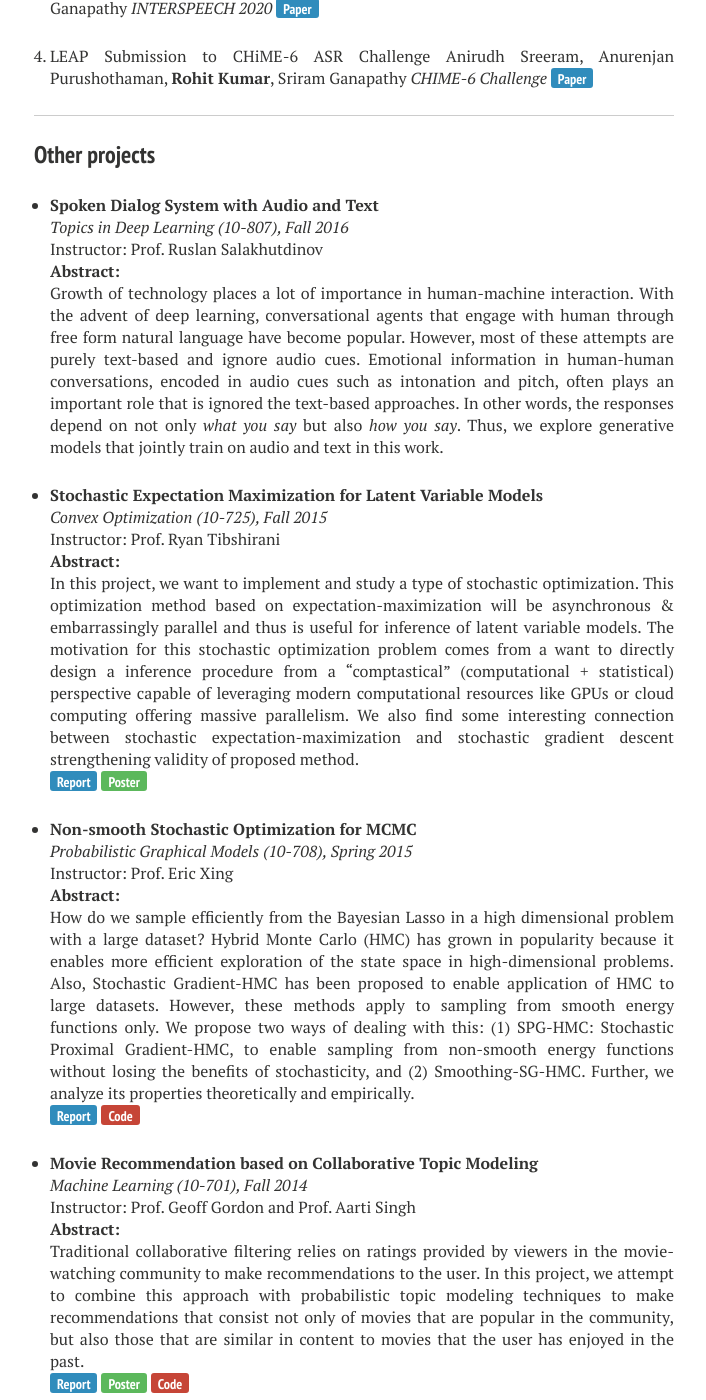
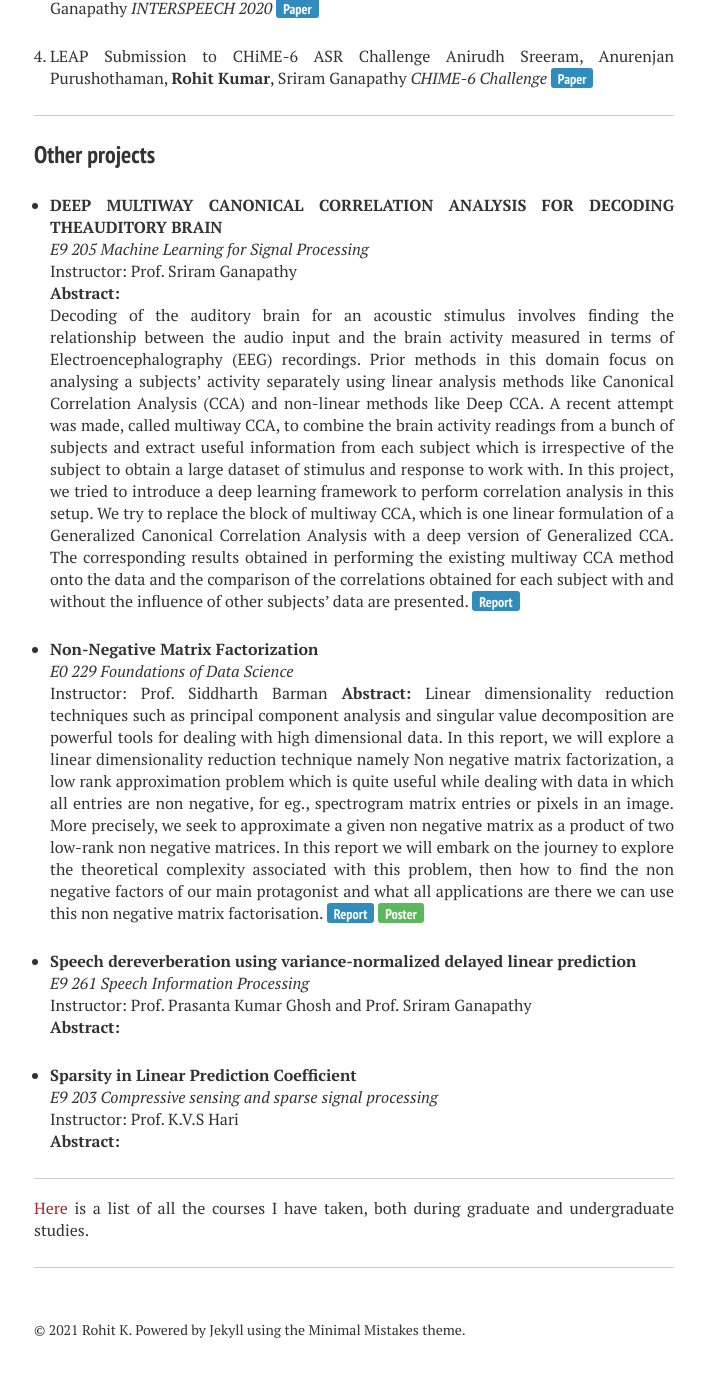
Before and after one commit to RhtK07/RhtK07.github.io, a Jekyll site: the page built from research/index.md, in a window 1280 px wide and 1400 px high, scrolled down 1371 px. Shown: the whole window, without its empty margins (286-992 px from the left). Built offline with Jekyll 4.4.1, drawn with Linux system fonts in a browser that asks for light colours; nearby versions of some CDN libraries; some of the changed text lies outside the part shown.

Commit message:
Research

```diff
--- a/research/index.md
+++ b/research/index.md
@@ -69,112 +69,33 @@ Anirudh Sreeram, Anurenjan Purushothaman, **Rohit Kumar**, Sriram Ganapathy
 
 ### Other projects
 
-* **Spoken Dialog System with Audio and Text**
-*Topics in Deep Learning (10-807), Fall 2016*
-Instructor: Prof. Ruslan Salakhutdinov
+* **DEEP MULTIWAY CANONICAL CORRELATION ANALYSIS FOR DECODING THEAUDITORY BRAIN**
+*E9 205 Machine Learning for Signal Processing*
+Instructor: Prof. Sriram Ganapathy
 **Abstract:**
-Growth of technology places a lot of importance in human-machine interaction.
-With the advent of deep learning, conversational agents that engage with human through free form natural language have become popular.
-However, most of these attempts are purely text-based and ignore audio cues.
-Emotional information in human-human conversations, encoded in audio cues such as intonation and pitch, often plays an important role that is ignored the text-based approaches.
-In other words, the responses depend on not only *what you say* but also *how you say*.
-Thus, we explore generative models that jointly train on audio and text in this work.
+Decoding of the auditory brain for an acoustic stimulus involves finding the relationship between the audio input and the brain activity measured in terms of Electroencephalography (EEG) recordings. Prior methods in this domain focus on analysing a subjects' activity separately using linear analysis methods like Canonical Correlation Analysis (CCA) and non-linear methods like Deep CCA. A recent attempt was made, called multiway CCA, to combine the brain activity readings from a bunch of subjects and extract useful information from each subject which is irrespective of the subject to obtain a large dataset of stimulus and response to work with. In this project, we tried to introduce a deep learning framework to perform correlation analysis in this setup. We try to replace the block of multiway CCA, which is one linear formulation of a Generalized Canonical Correlation Analysis with a deep version of Generalized CCA. The corresponding results obtained in performing the existing multiway CCA method onto the data and the comparison of the correlations obtained for each subject with and without the influence of other subjects' data are presented.
+[<button type="button" class="btn btn-info">Report</button>](/reports/F15-CO-Report.pdf)
 
-* **Stochastic Expectation Maximization for Latent Variable Models**
-*Convex Optimization (10-725), Fall 2015*
-Instructor: Prof. Ryan Tibshirani
+* **Non-Negative Matrix Factorization**
+*E0 229 Foundations of Data Science*
+Instructor: Prof. Siddharth Barman
 **Abstract:**
-In this project, we want to implement and study a type of stochastic optimization.
-This optimization method based on expectation-maximization will be asynchronous & embarrassingly parallel and thus is useful for inference of latent variable models.
-The motivation for this stochastic optimization problem comes from a want to directly design a inference procedure from a "comptastical" (computational + statistical) perspective capable of leveraging modern computational resources like GPUs or cloud computing offering massive parallelism.
-We also find some interesting connection between stochastic expectation-maximization and stochastic gradient descent strengthening validity of proposed method.
+Linear dimensionality reduction techniques such as principal component analysis and singular value decomposition are powerful tools for dealing with high dimensional data.
+In this report, we will explore a linear dimensionality reduction technique namely Non negative matrix factorization, a low rank approximation problem which is quite useful while dealing with data in which all entries are non negative, for eg., spectrogram matrix entries or pixels in an image. More precisely, we seek to approximate a given non negative matrix as a product of two low-rank non negative matrices. In this report we will embark on the journey to explore the theoretical complexity associated with this problem, then how to find the non negative factors of our main protagonist and what all applications are there we can use this non negative matrix factorisation.
 [<button type="button" class="btn btn-info">Report</button>](/reports/F15-CO-Report.pdf){:target="_blank"}
 [<button type="button" class="btn btn-success">Poster</button>](/reports/F15-CO-Poster.pptx)
 
-* **Non-smooth Stochastic Optimization for MCMC**
-*Probabilistic Graphical Models (10-708), Spring 2015*
-Instructor: Prof. Eric Xing
+* **Speech dereverberation using variance-normalized delayed linear prediction**
+*E9 261 Speech Information Processing*
+Instructor: Prof. Prasanta Kumar Ghosh and Prof. Sriram Ganapathy
 **Abstract:**
-How do we sample efficiently from the Bayesian Lasso in a high dimensional problem with a large dataset? Hybrid Monte Carlo (HMC) has grown in popularity because it enables more efficient exploration of the state space in high-dimensional problems.
-Also, Stochastic Gradient-HMC has been proposed to enable application of HMC to large datasets.
-However, these methods apply to sampling from smooth energy functions only. We propose two ways of dealing with this:
-(1) SPG-HMC: Stochastic Proximal Gradient-HMC, to enable sampling from non-smooth energy functions without losing the benefits of stochasticity, and
-(2) Smoothing-SG-HMC.
-Further, we analyze its properties theoretically and empirically.
-[<button type="button" class="btn btn-info">Report</button>](/reports/S15-PGM-Report.pdf){:target="_blank"}
-[<button type="button" class="btn btn-danger">Code</button>](https://github.com/satwikkottur/StochasticMCMC)
 
-* **Movie Recommendation based on Collaborative Topic Modeling**
-*Machine Learning (10-701), Fall 2014*
-Instructor: Prof. Geoff Gordon and Prof. Aarti Singh
+
+* **Sparsity in Linear Prediction Coefficient**
+*E9 203 Compressive sensing and sparse signal processing*
+Instructor: Prof. K.V.S Hari
 **Abstract:**
-Traditional collaborative filtering relies on ratings provided by viewers in the movie-watching community to make recommendations to the user.
-In this project, we attempt to combine this approach with probabilistic topic modeling techniques to make recommendations that consist not only of movies that are popular in the community, but also those that are similar in content to movies that the user has enjoyed in the past.
-[<button type="button" class="btn btn-info">Report</button>](/reports/F14-ML-Report.pdf){:target="_blank"}
-[<button type="button" class="btn btn-success">Poster</button>](/reports/F14-ML-Poster.pptx)
-[<button type="button" class="btn btn-danger">Code</button>](https://github.com/satwikkottur/MovieRecommend)
 
-* **Detecting Text in Natural Images**
-*Computer Vision (16-720), Fall 2014*
-Instructor: Prof. Martial Hebert
-**Abstract:**
-Intelligent systems often need to read text in their surroundings.
-There are multiple aspects that make this a challenging problem.
-For instance, locating and identifying the part of image containing text is in itself difficult.
-We study a recent approach that uses stroke width transform, and analyse the success and failure cases to get a clearer understanding.
-[<button type="button" class="btn btn-success">Poster</button>](/reports/F14-CV-Poster.pptx)
-[<button type="button" class="btn btn-danger">Code</button>](https://github.com/satwikkottur/ImageTextDetector)
-
-<a id="static-vehicle-detection-and-analysis-in-aerial-imagery-using-depth"></a>
-
-* **Static Vehicle Detection and Analysis in Aerial Imagery using Depth**
-*Internship at [IRIS](http://iris.usc.edu/iris.html), University of Southern California, Summer 2013*
-Guide: Prof. Gerard Medioni
-**Abstract:**
-This report proposes an approach to automatically detect static vehicles in an outdoor parking space using depth.
-The relevant 3D information is generated from a Digital Surface Model (DSM), which is a result of a novel and existing technique to solve camera pose estimation and dense reconstruction simultaneously.
-Validation using local 2D features, based on existing methods, is then done to ensure better detection rates.
-Further, performance of the detection system is evaluated by changing the internal parameterization of 3D model generation and the dependence is analyzed.
-[<button type="button" class="btn btn-info">Report</button>](/reports/VehicleDetection-Report.pdf){:target="_blank"}
-[<button type="button" class="btn btn-success">Poster</button>](/reports/VehicleDetection-Poster.pptx)
-[<button type="button" class="btn btn-warning">Project Page</button>](projects/aerial-vehicle/)
-
-<a id="human-activity-recognition"></a>
-
-* **Human Activity Recognition**
-*B.Tech project-I, IIT Bombay, Fall 2013*
-Guide: Prof. Subhasis Chaudhuri
-**Abstract:**
-Human activity recognition is gaining importance, not only in the view of security and surveillance but also due to psychological interests in understanding
-the behavioral patterns of humans.
-This project is a study on various existing techniques that have been brought together to form a working pipeline to study human activity in social gatherings.
-Humans are first detected with Deformable part models and tracked as a feature point in 2.5D co-ordinate system using Lucas-Kanade algorithm.
-Linear cyclic pursuit model is then employed to predict short-term trajectory and understand behavior.
-[<button type="button" class="btn btn-info">Report</button>](/reports/HumanActivity-Report.pdf){:target="_blank"}
-[<button type="button" class="btn btn-success">Poster</button>](/reports/HumanActivity-Poster.pptx)
-[<button type="button" class="btn btn-warning">Project Page</button>](projects/human-activity)
-
-<a id="autonomous-underwater-vehicle-auv-iitb"></a>
-
-* **Autonomous Underwater Vehicle (AUV-IITB)**
-*AUVSI and ONR''s International Robosub Competition, San Diego, USA*
-*Vision (Spring 2012 - Spring 2013)*
-Guides: Dr. Hemendra Arya and Dr. Leena Vachhani
-**Details:**
-Designing and developing an unmanned autonomous underwater vehicle (AUV) that localizes itself and performs realistic missions based on feedback from visual, inertial, acoustic and depth sensors using thrusters and pneumatic actuators.
-Matsya (sanskrit word for fish) is the AUV from IIT Bombay to participate in the International Robosub competition, San Diego which sees teams of different universities from countries all over the world.
-[<button type="button" class="btn btn-info">Journal (2012)</button>](/reports/IIT_Bombay_Journal_Paper_2012.pdf)
-[<button type="button" class="btn btn-info">Journal (2013)</button>](/reports/IIT_Bombay_Journal_Paper_2013.pdf)
-[<button type="button" class="btn btn-warning">Project Page</button>](projects/auv-iitb/)
-
-<a id="parallel-simulation-of-verilog-hdl-designs"></a>
-
-* **Parallel Simulation of Verilog HDL designs**
-*Internship, IIT Bombay, Summer 2012*
-Guide: Prof. Sachin Patkar
-**Abstract:**
-Digital designs, before synthesis, are simulated on a computer platform to test their efficiency. Maximizing the performance and minimizing the overheads is, therefore, a vital area of research. The main focus of this work is to parallelize the simulation of single clock structural/behavior hardware designs without any time or resource conflict. Thus, resulting in a multi-fold in reduction in execution time. I was awarded **Undergraduate Research Award** ([URA 01](http://www.iitb.ac.in/newacadhome/urop.jsp)) for contribution to research at IIT Bombay.
-[<button type="button" class="btn btn-warning">Project Page</button>](projects/parallel-verilog/)
 
 -----
 <!---
```
Also changed, not shown: 2 other files.
